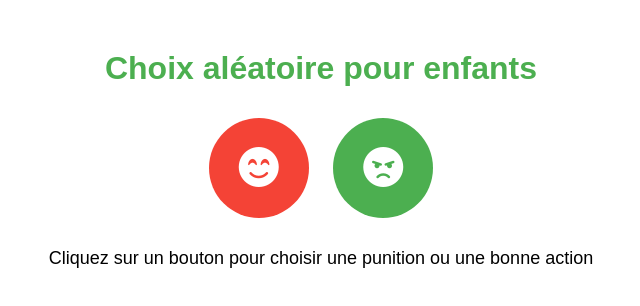
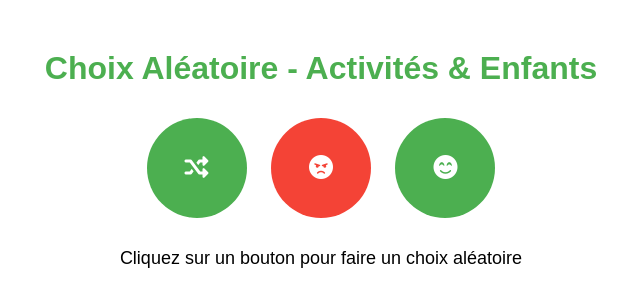
Before and after one commit to Jultiss/GoodBad, a plain HTML site: page index.html in a window 1280 px wide. Shown: the whole page, without its empty margins (319-959 px from the left). Drawn offline with Linux system fonts and the light colour scheme; no server answers.

Commit message:
Update index.html

```diff
--- a/index.html
+++ b/index.html
@@ -3,8 +3,8 @@
 <head>
     <meta charset="UTF-8">
     <meta name="viewport" content="width=device-width, initial-scale=1.0">
-    <title>Choix aléatoire pour enfants</title>
-    <!-- Intégrer Font Awesome -->
+    <title>Choix Aléatoire - Activités & Enfants</title>
+    <!-- Intégrer Font Awesome pour les icônes -->
     <link rel="stylesheet" href="https://cdnjs.cloudflare.com/ajax/libs/font-awesome/6.0.0-beta3/css/all.min.css">
     <style>
         body {
@@ -15,17 +15,20 @@
         h1 {
             color: #4CAF50;
         }
-        #punitionButton, #bonneActionButton {
+        #activityButton, #punitionButton, #bonneActionButton {
             padding: 20px;
-            font-size: 40px;
+            font-size: 24px;
             cursor: pointer;
-            background-color: #f44336;
+            background-color: #4CAF50;
             color: white;
             border: none;
             border-radius: 50%;
             width: 100px;
             height: 100px;
             margin: 10px;
+        }
+        #punitionButton {
+            background-color: #f44336;
         }
         #bonneActionButton {
             background-color: #4CAF50;
@@ -40,21 +43,37 @@
     </style>
 </head>
 <body>
-    <h1>Choix aléatoire pour enfants</h1>
-    <!-- Bouton avec l'icône du diable pour la punition -->
+    <h1>Choix Aléatoire - Activités & Enfants</h1>
+
+    <!-- Bouton pour choisir une activité -->
+    <button id="activityButton" onclick="choisirActivite()">
+        <i class="fas fa-random"></i>
+    </button>
+
+    <!-- Bouton pour choisir une punition avec une icône diable -->
     <button id="punitionButton" onclick="choisirPunition()">
+        <i class="fas fa-angry"></i>
+    </button>
+
+    <!-- Bouton pour choisir une bonne action avec une icône ange -->
+    <button id="bonneActionButton" onclick="choisirBonneAction()">
         <i class="fas fa-smile-beam"></i>
     </button>
-    <!-- Bouton avec l'icône de l'ange pour la bonne action -->
-    <button id="bonneActionButton" onclick="choisirBonneAction()">
-        <i class="fas fa-angry"></i>
-    </button>
-    <p id="resultat">Cliquez sur un bouton pour choisir une punition ou une bonne action</p>
+
+    <p id="resultat">Cliquez sur un bouton pour faire un choix aléatoire</p>
     <p id="description"></p>
 
     <script>
+        let activites = [];
         let punitions = [];
         let bonnesActions = [];
+
+        // Charger les activités depuis le fichier JSON
+        fetch('activites.json')
+            .then(response => response.json())
+            .then(data => {
+                activites = data;
+            });
 
         // Charger les punitions depuis le fichier JSON
         fetch('punitions.json')
@@ -69,6 +88,19 @@
             .then(data => {
                 bonnesActions = data;
             });
+
+        // Fonction pour choisir une activité aléatoire
+        function choisirActivite() {
+            if (activites.length === 0) {
+                document.getElementById("resultat").innerText = "Toutes les activités ont été utilisées.";
+                document.getElementById("description").innerText = "";
+                return;
+            }
+            const index = Math.floor(Math.random() * activites.length);
+            const activiteChoisie = activites.splice(index, 1)[0]; // Retire l'activité de la liste après sélection
+            document.getElementById("resultat").innerText = "Activité : " + activiteChoisie.nom;
+            document.getElementById("description").innerText = activiteChoisie.description + " - Adresse : " + activiteChoisie.adresse + " - Budget : " + activiteChoisie.budget;
+        }
 
         // Fonction pour choisir une punition aléatoire
         function choisirPunition() {
```
